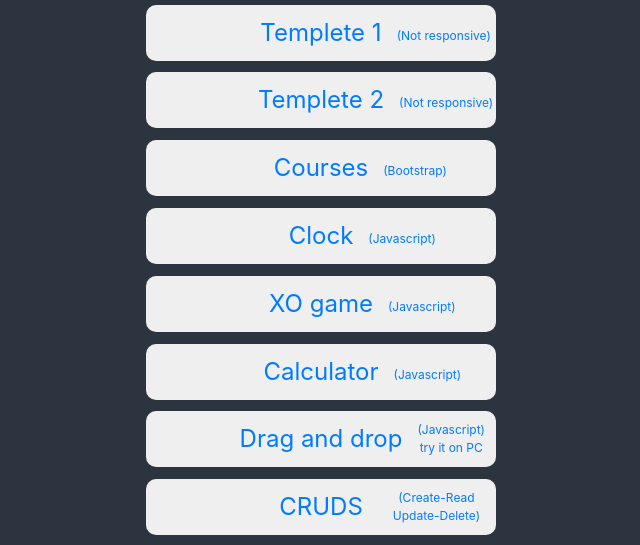
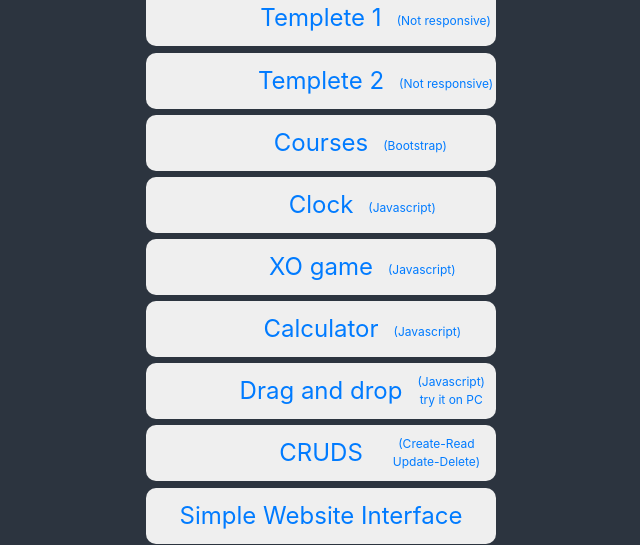
Before and after one commit to ahmedhoss22/Links, a plain HTML site: page index.html in a window 1280 px wide. Shown: the part 155-700 px from the top of the page, without its empty margins (319-959 px from the left). Drawn offline with nearby package versions, Linux system fonts and the light colour scheme; a script that the page names is missing.

Commit message:
Update index.html

```diff
--- a/index.html
+++ b/index.html
@@ -23,6 +23,7 @@
         <div><button><a href="https://ahmedhoss22.github.io/Calculator/" target="_blank">Calculator <span>(Javascript)</span></a></button>  </div>
         <div><button><a href="https://ahmedhoss22.github.io/Drag-and-drop/" target="_blank">Drag and drop <span class="drag">(Javascript)<br>try it on PC</span></a></button>  </div>
         <div ><button ><a href="https://ahmedhoss22.github.io/CRUDS/" target="_blank" id="cruds">CRUDS <span id="crud">(Create-Read <br> Update-Delete)</span></a></button>  </div>
+        <div><button><a href="https://ahmedhoss22.github.io/Website-interface/" target="_blank">Simple Website Interface</a></button>  </div>
 
         <div class="footer">
             <a href="https://www.facebook.com/hmo.hossam.1" target="_blank"> <i class="fab fa-facebook"></i></a>
```
